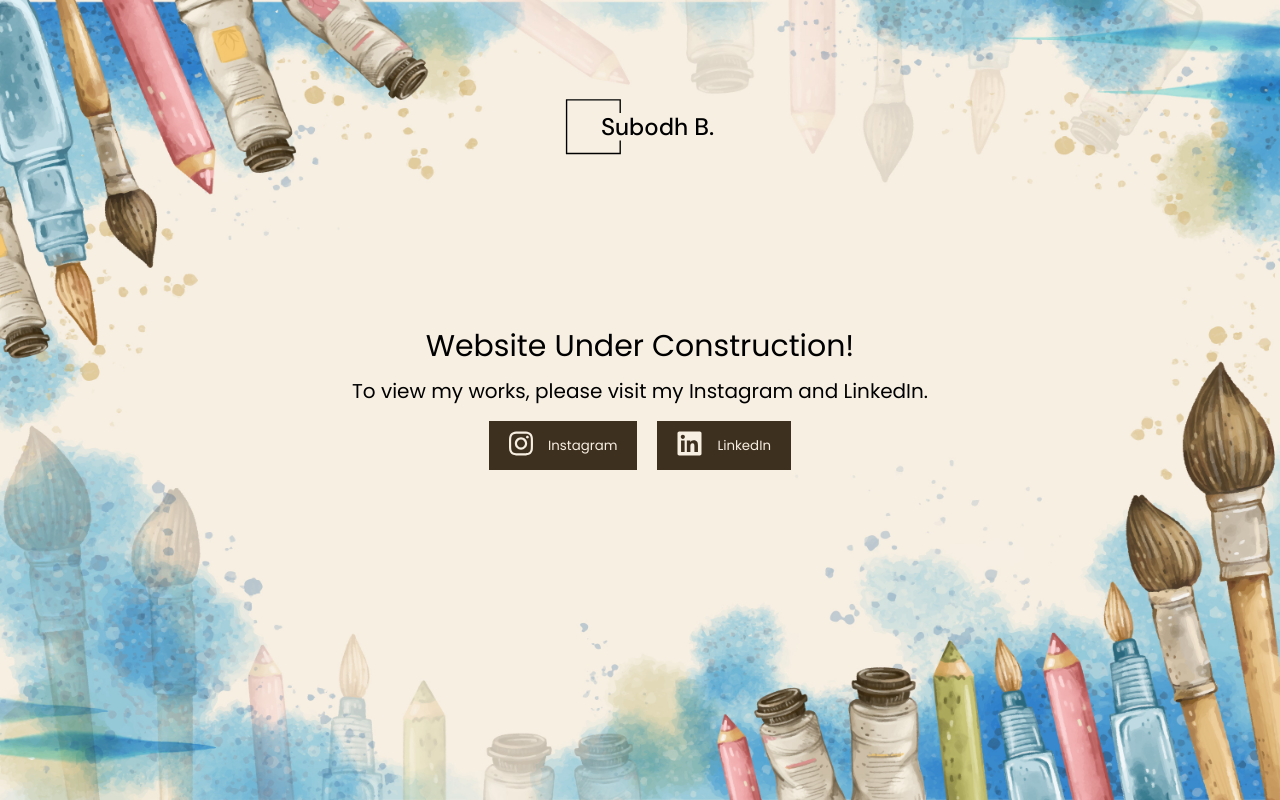
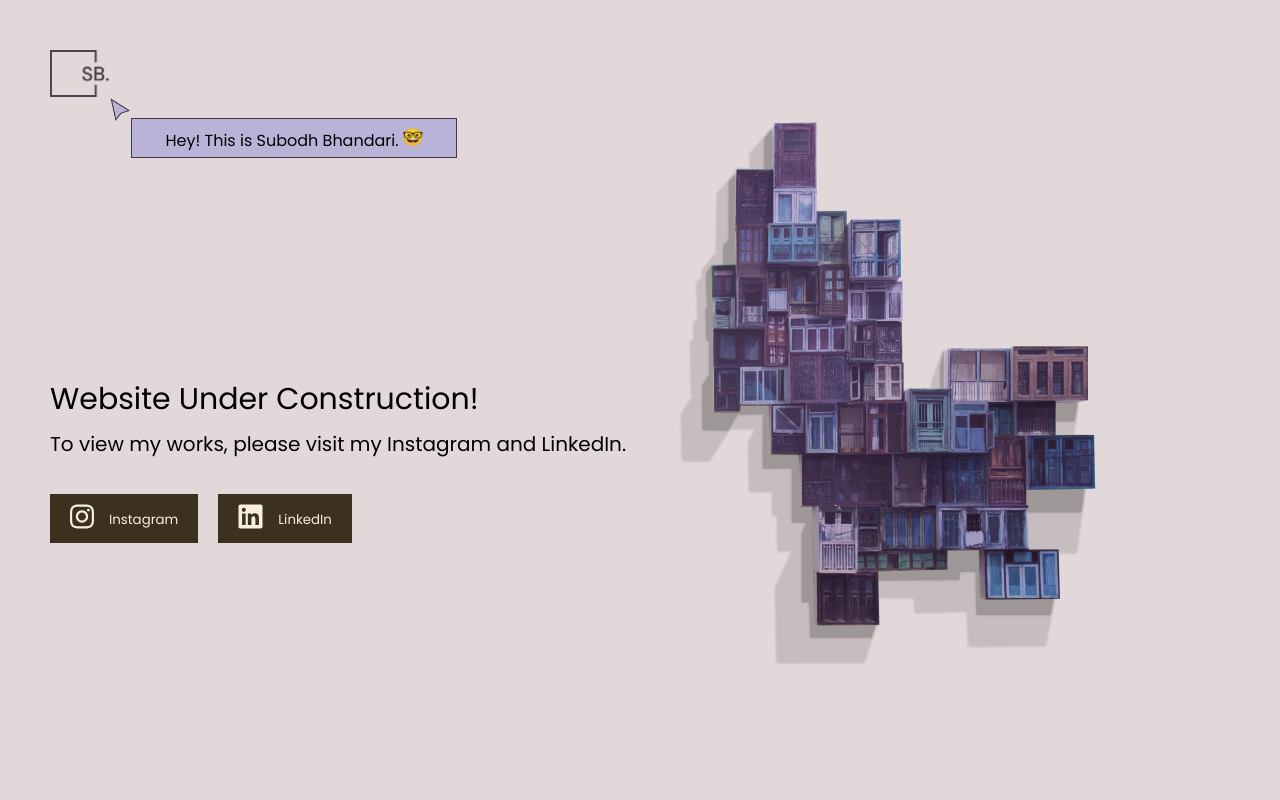
Before and after one commit to vattevaii/subodh_b, a website built with Vite: page index.html in a window 1280 px wide. Built offline with nearby package versions, Linux system fonts and the light colour scheme.

Commit message:
fix: layout changes

```diff
--- a/index.html
+++ b/index.html
@@ -1,35 +1,58 @@
 <!DOCTYPE html>
 <html lang="en">
+
 <head>
   <meta charset="UTF-8" />
   <meta name="viewport" content="width=device-width, initial-scale=1.0" />
   <title>Subodh B.</title>
   <link rel="preconnect" href="https://fonts.googleapis.com" />
   <link rel="preconnect" href="https://fonts.gstatic.com" crossorigin />
-    <link
-      href="https://fonts.googleapis.com/css2?family=DM+Sans:opsz,wght@9..40,500&family=Poppins&display=swap"
-      rel="stylesheet"
-    />
+  <link href="https://fonts.googleapis.com/css2?family=DM+Sans:opsz,wght@9..40,500&family=Poppins&display=swap"
+    rel="stylesheet" />
   <style>
+    body {
+      background-color: #E2D8D9;
+      background-image: url(/img/bg-right.png);
+      background-size: 684px 684px;
+      background-repeat: no-repeat;
+      background-position: 90% 50%;
+    }
+
     .container {
       position: relative;
+      max-width: 1240px;
+      margin-inline: auto;
+      padding-inline: 30px;
     }
+
+    @media screen and (max-width: 1090px) {
+      body {
+        background-image: url(/img/paint.jpg);
+        background-size: auto 100%;
+        background-position: right 0 0;
+      }
+    }
+
     .content {
-        padding-inline: 10px;
+      height: 100%;
+      display: flex;
+      gap: 20px;
+      flex-direction: column;
+      align-items: baseline;
+      justify-content: center;
     }
+
     .center.content {
-        display: flex;
       justify-content: center;
-        flex-direction: column;
-        gap: 20px;
       align-items: center;
-        height: 100%;
     }
+
     .full-page {
       height: 100vh;
       padding-block: 50px;
     }
-      .full-page > .background-img {
+
+    .full-page>.background-img {
       position: absolute;
       min-width: 100%;
       height: 100%;
@@ -37,6 +60,7 @@
       top: 0;
       z-index: -1;
     }
+
     .next-page-btn {
       position: absolute;
       display: flex;
@@ -50,38 +74,47 @@
       aspect-ratio: 1;
       rotate: 90deg;
     }
-      .logo {
-        position: absolute;
-        top: 0;
-        left: 50%;
-        transform: translateX(-50%) translateY(12.4vh);
-        height: 55px;
-        margin-inline: auto;
-        display: flex;
-        align-items: center;
+
+    img.logo {
+      max-width: 60px;
     }
-      .logo > svg {
-        height: 100%;
-        aspect-ratio: 1;
+
+    .cursor>img {
+      max-width: 20px;
+      margin-left: 60px;
+      margin-top: -10px;
     }
-      .logo > .text {
-        color: black;
-        margin-left: -20px;
-        font-size: 24px;
-        font-family: "DM Sans", sans-serif;
+
+    .cursor div {
+      background-color: #B9B3D7;
+      border: 1px solid #423A49;
+      padding: 4px 33.5px;
+      margin-left: 81px;
+      margin-top: -10px;
     }
+
+    .cursor div span>img {
+      max-height: 23px;
+      object-fit: contain;
+      padding-top: 5px;
+    }
+
     .btn-group {
       display: flex;
       gap: 20px;
       flex-wrap: wrap;
+      padding-top: 20px;
     }
-      .btn-group > * {
+
+    .btn-group>* {
       flex: 1 1 100px;
     }
+
     .btn {
       cursor: pointer;
       font-family: inherit;
     }
+
     .btn-social {
       display: flex;
       align-items: center;
@@ -92,39 +125,42 @@
       background-color: #3e301f;
       color: #f7efe2;
     }
-      .btn-social > span {
+
+    .btn-social>span {
       display: inline-block;
     }
+
     h2,
     h4 {
       margin: 0;
       line-height: 1em;
     }
+
     h2 {
       font-size: 30px;
       font-weight: normal;
     }
+
     h4 {
       font-size: 20px;
       font-weight: normal;
     }
   </style>
 </head>
+
 <body>
   <div id="app">
     <div class="container full-page">
-        <img class="background-img" src="/img/paint.jpg" />
-        <div class="content center">
-          <div class="logo">
-            <svg viewBox="0 0 20 20">
-              <path
-                d="M0 0 L20 0 L20 5 M20 15 L20 20 L0 20 L0 0"
-                fill="none"
-                stroke="black"
-              />
-            </svg>
-            <div class="text">Subodh B.</div>
+      <div class="content">
+        <div>
+          <img class="logo" src="/img/logo.png" alt="">
+          <div class="cursor">
+            <img src="/img/cursor.png" alt="">
+            <div>Hey! This is Subodh Bhandari. <span><img src="/img/emoji.png" alt="NERD" /></span></div>
           </div>
+        </div>
+        <div class="content flex">
+          <div class="content">
             <h2>Website Under Construction!</h2>
             <h4>To view my works, please visit my Instagram and LinkedIn.</h4>
             <div class="btn-group">
@@ -136,9 +172,12 @@
               </button>
             </div>
           </div>
+        </div>
+      </div>
       <!-- <button type="button" class="next-page-btn">→</button> -->
     </div>
   </div>
   <script type="module" src="/src/main.ts"></script>
 </body>
+
 </html>
--- a/src/style.css
+++ b/src/style.css
@@ -11,7 +11,6 @@
 }
 * > * {
   box-sizing: border-box;
-  text-align: center;
 }
 body {
   margin: 0;
```
Also changed, not shown: public/img/bg-right.png (added), public/img/cursor.png (added), public/img/emoji.png (added), public/img/logo.png (added). Lines whose indentation alone changed are shown as unchanged.
